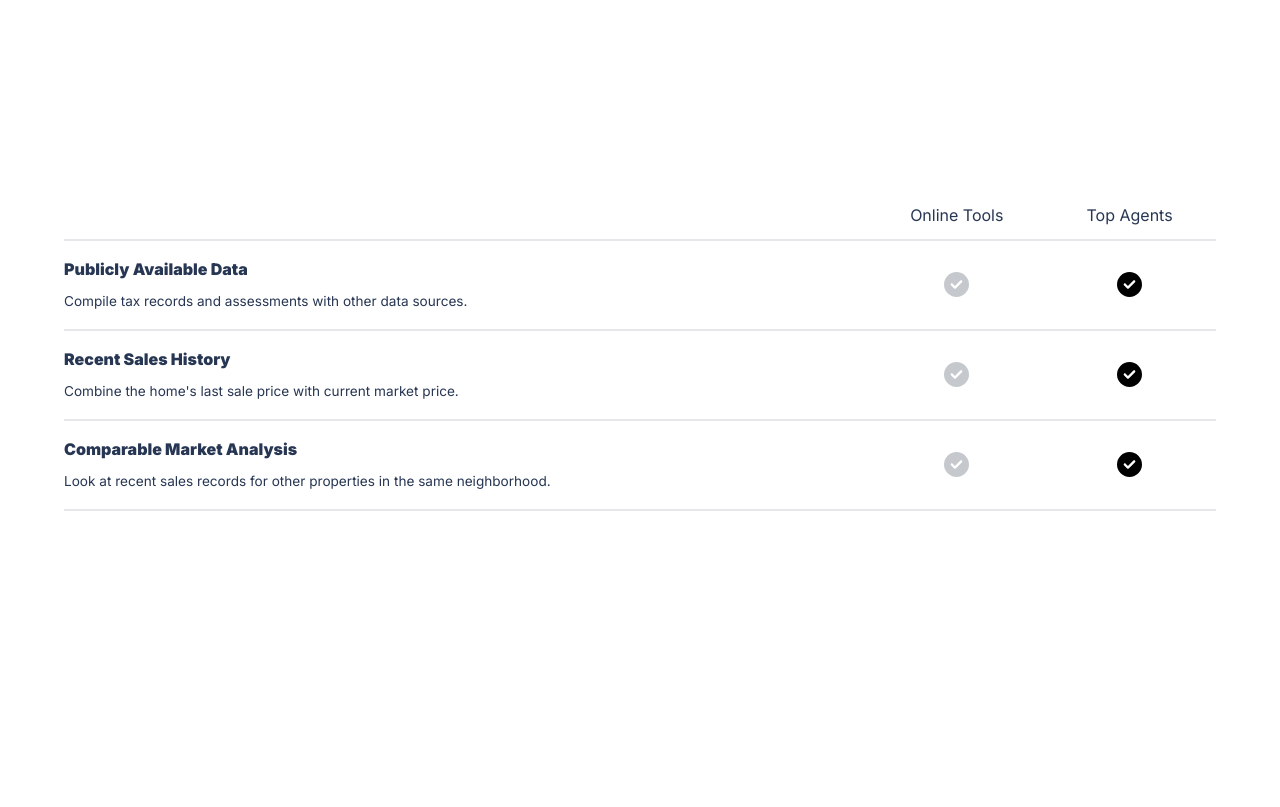
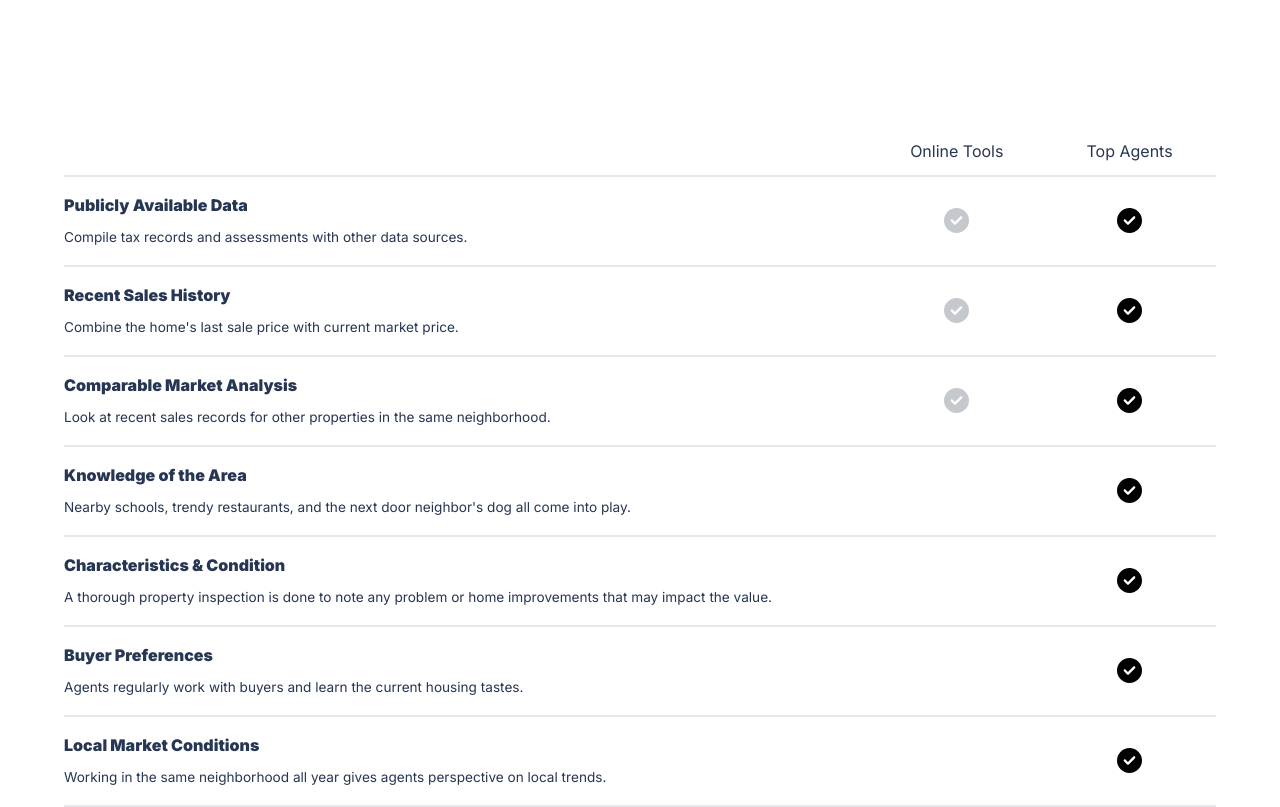
Before and after one commit to Harkanni/real-estate-management-app, a Next.js app: page / in a window 1280 px wide. Shown: the part 2380-3187 px from the top of the page. Before the commit the page ends 2955 px from the top, so only its background shows below. Built offline with nearby package versions, Linux system fonts and the light colour scheme.

Commit message:
comparison

```diff
--- a/components/Comparison.tsx
+++ b/components/Comparison.tsx
@@ -5,7 +5,7 @@ import styles from '@/assets/style.module.css'
 
 const Comparison = () => {
   return (
-    <section className='p-16'>
+    <section className='px-16'>
       <ul>
          {
             Comparisons.map((item, index) => {
--- a/constants/index.js
+++ b/constants/index.js
@@ -42,4 +42,28 @@ export const Comparisons = [
       calc: <FaCircleCheck stroke='black' fill='#c5c8cd' size={25} color='black'/>,
       agents: <FaCircleCheck stroke='black' size={25} color='black'/>
    },
+   {
+      label: 'Knowledge of the Area',
+      desc: "Nearby schools, trendy restaurants, and the next door neighbor's dog all come into play.",
+      calc: '',
+      agents: <FaCircleCheck stroke='black' size={25} color='black'/>
+   },
+   {
+      label: 'Characteristics & Condition',
+      desc: 'A thorough property inspection is done to note any problem or home improvements that may impact the value.',
+      calc: '',
+      agents: <FaCircleCheck stroke='black' size={25} color='black'/>
+   },
+   {
+      label: 'Buyer Preferences',
+      desc: 'Agents regularly work with buyers and learn the current housing tastes.',
+      calc: '',
+      agents: <FaCircleCheck stroke='black' size={25} color='black'/>
+   },
+   {
+      label: 'Local Market Conditions',
+      desc: 'Working in the same neighborhood all year gives agents perspective on local trends.',
+      calc: '',
+      agents: <FaCircleCheck stroke='black' size={25} color='black'/>
+   },
 ]
```
